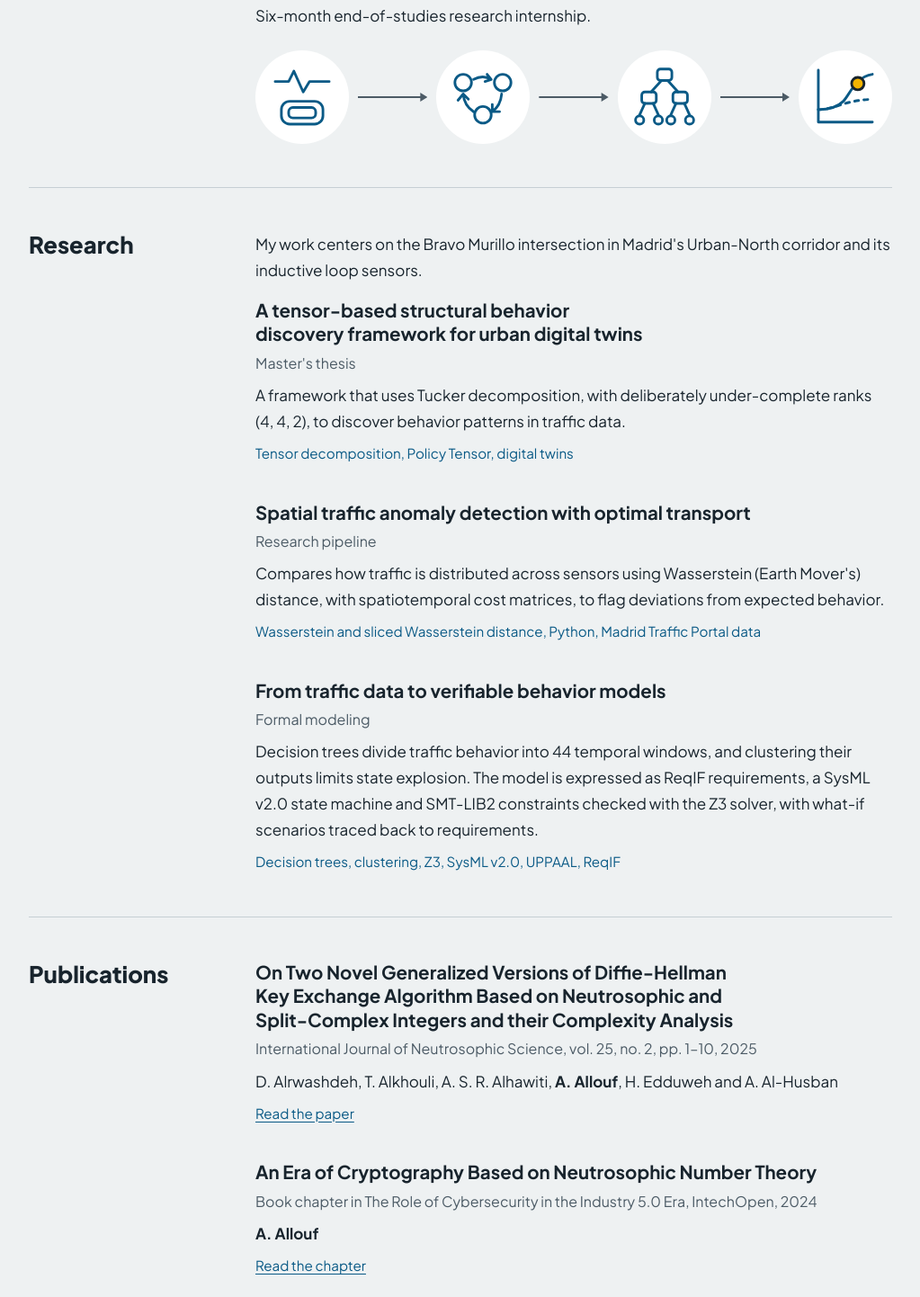
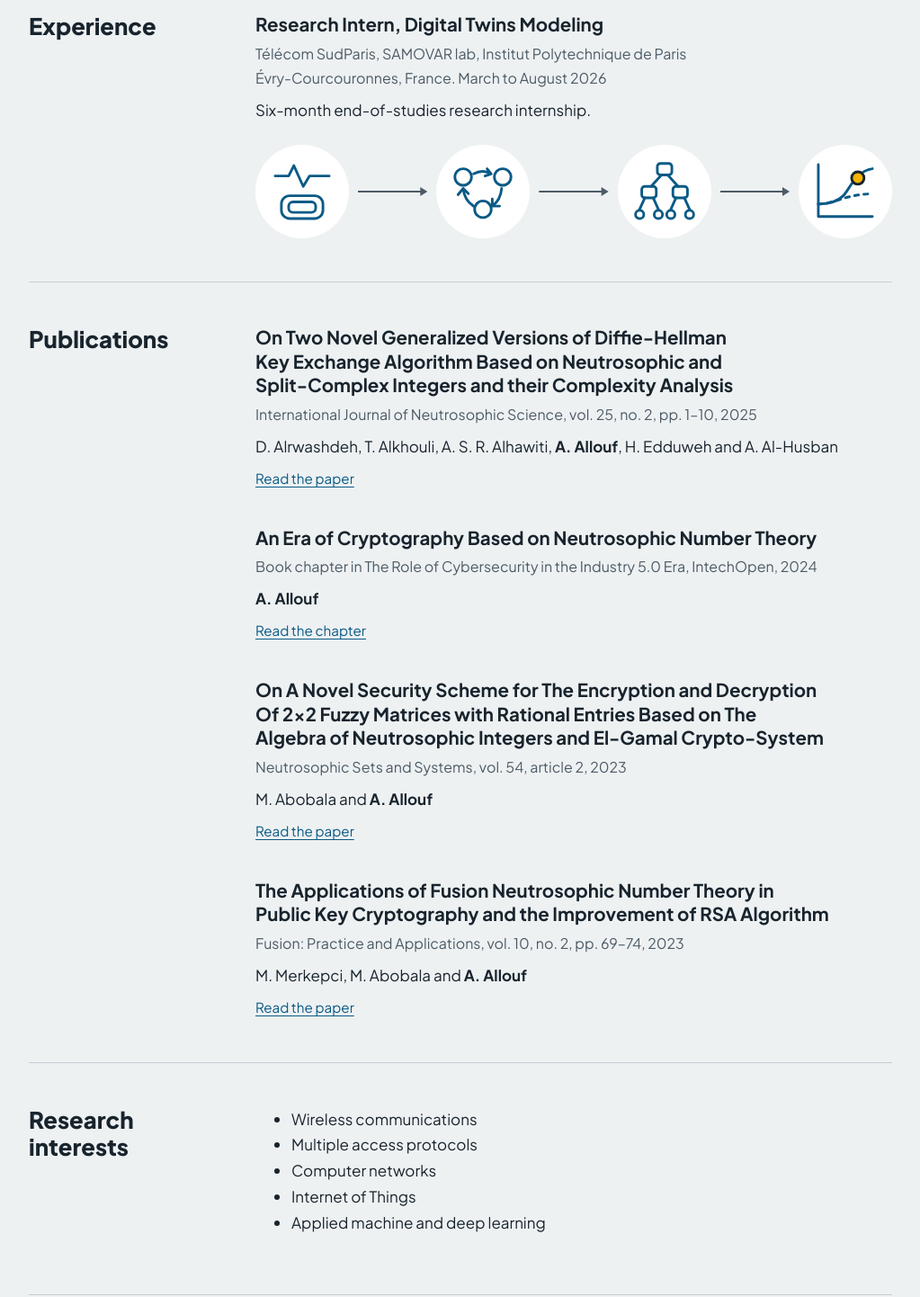
Before and after one commit to aliallouf/aliallouf.github.io, a plain HTML site: page index.html in a window 1280 px wide. Shown: the part 1493-2935 px from the top of the page at 90% size, without its empty margins (128-1151 px from the left). Drawn offline with Linux system fonts and the light colour scheme.

Commit message:
Add files via upload

```diff
--- a/index.html
+++ b/index.html
@@ -83,6 +83,7 @@
           <p>Latakia University.</p>
           <p class="kind">2018 – 2024. Final grade: 80.73/100</p>
         </article>
+        <p><a class="button" href="coursework.html">See my coursework</a></p>
       </div>
     </section>
 
@@ -99,34 +100,6 @@
             <li><svg viewBox="-13 -13 90 90" role="img" aria-label="Machine learning baseline models"><rect x="25" y="5" width="14" height="11" rx="3"/><rect x="10" y="27" width="14" height="11" rx="3"/><rect x="40" y="27" width="14" height="11" rx="3"/><path d="M29 16 19 27M35 16l10 11M13 38l-5 11M21 38l5 11M43 38l-5 11M51 38l5 11"/><circle cx="8" cy="54" r="4"/><circle cx="26" cy="54" r="4"/><circle cx="38" cy="54" r="4"/><circle cx="56" cy="54" r="4"/></svg></li>
             <li><svg viewBox="-13 -13 90 90" role="img" aria-label="Detection and classification of behavioral drift"><path d="M6 6v50h52"/><path d="M6 44c16 0 24-9 52-10" stroke-dasharray="4 5"/><path d="M6 44c10 0 18-2 24-8s12-24 28-26"/><circle class="alert" cx="44" cy="19" r="6"/></svg></li>
           </ol>
-        </article>
-      </div>
-    </section>
-
-    <section class="block wrap" id="research">
-      <h2>Research</h2>
-      <div class="body">
-        <p>My work centers on the Bravo Murillo intersection in Madrid's Urban-North corridor and its inductive loop sensors.</p>
-
-        <article>
-          <h3>A tensor-based structural behavior discovery framework for urban digital twins</h3>
-          <p class="kind">Master's thesis</p>
-          <p>A framework that uses Tucker decomposition, with deliberately under-complete ranks (4, 4, 2), to discover behavior patterns in traffic data.</p>
-          <p class="methods">Tensor decomposition, Policy Tensor, digital twins</p>
-        </article>
-
-        <article>
-          <h3>Spatial traffic anomaly detection with optimal transport</h3>
-          <p class="kind">Research pipeline</p>
-          <p>Compares how traffic is distributed across sensors using Wasserstein (Earth Mover's) distance, with spatiotemporal cost matrices, to flag deviations from expected behavior.</p>
-          <p class="methods">Wasserstein and sliced Wasserstein distance, Python, Madrid Traffic Portal data</p>
-        </article>
-
-        <article>
-          <h3>From traffic data to verifiable behavior models</h3>
-          <p class="kind">Formal modeling</p>
-          <p>Decision trees divide traffic behavior into 44 temporal windows, and clustering their outputs limits state explosion. The model is expressed as ReqIF requirements, a SysML v2.0 state machine and SMT-LIB2 constraints checked with the Z3 solver, with what-if scenarios traced back to requirements.</p>
-          <p class="methods">Decision trees, clustering, Z3, SysML v2.0, UPPAAL, ReqIF</p>
         </article>
       </div>
     </section>
@@ -161,6 +134,19 @@
       </div>
     </section>
 
+    <section class="block wrap" id="research">
+      <h2>Research interests</h2>
+      <div class="body">
+        <ul>
+          <li>Wireless communications</li>
+          <li>Multiple access protocols</li>
+          <li>Computer networks</li>
+          <li>Internet of Things</li>
+          <li>Applied machine and deep learning</li>
+        </ul>
+      </div>
+    </section>
+
     <section class="block wrap" id="skills">
       <h2>Skills</h2>
       <dl class="body">
@@ -174,6 +160,15 @@
         <div><dt>Cloud and tools</dt><dd>Amazon Web Services, Git, Docker</dd></div>
          <div><dt>Operating Systems</dt><dd>Linux Centos, Linux Ubuntu, Windows</dd></div>
       </dl>
+    </section>
+
+    <section class="block wrap" id="interests">
+      <h2>Interests</h2>
+      <div class="body">
+        <p>Chess</p>
+        <p>Sports: swimming, running, boxing</p>
+        <p>Other: cinema, exhibitions</p>
+      </div>
     </section>
 
     <section class="block wrap" id="contact">
```
Also changed, not shown: coursework.html (added, +36 -0 lines).
